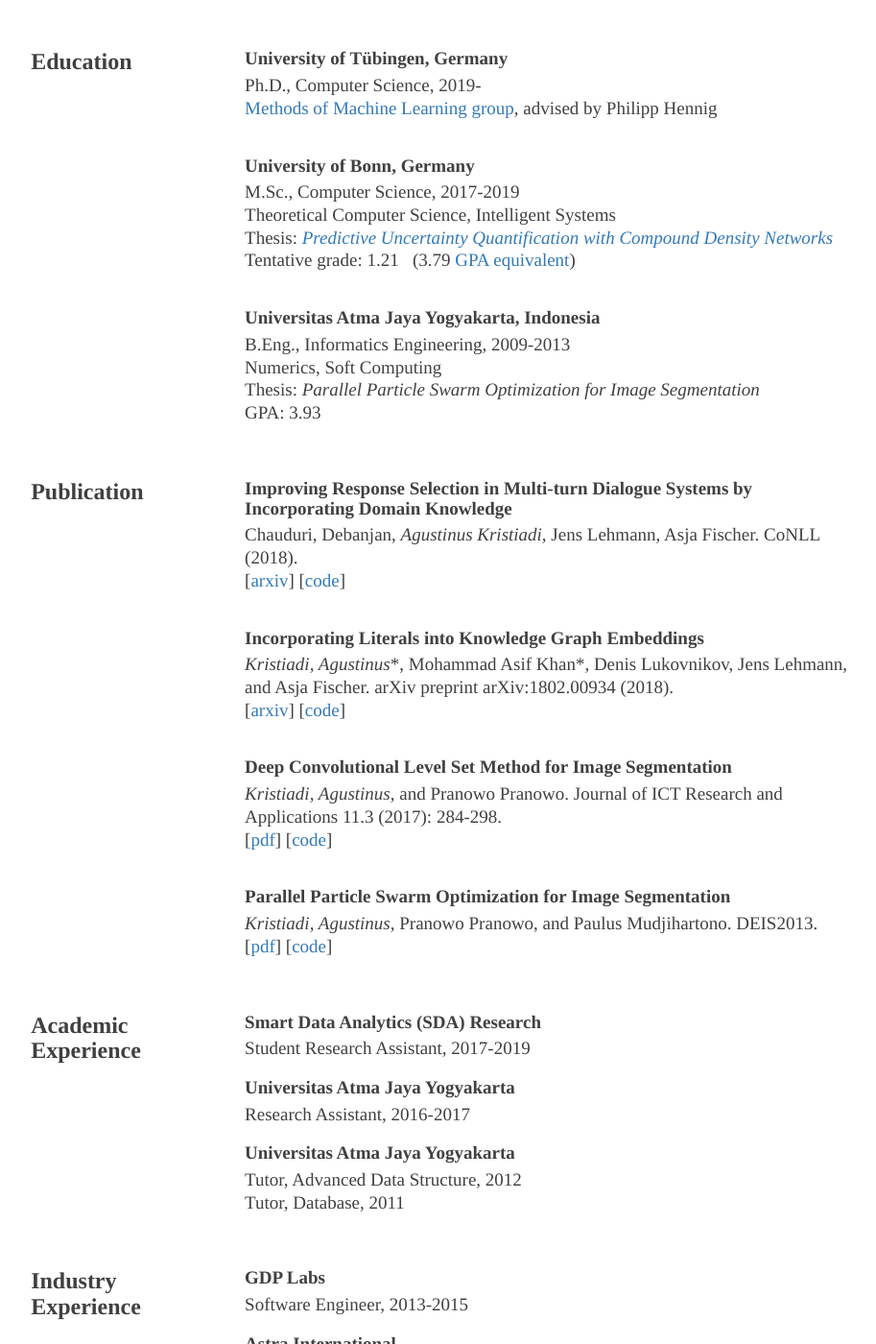
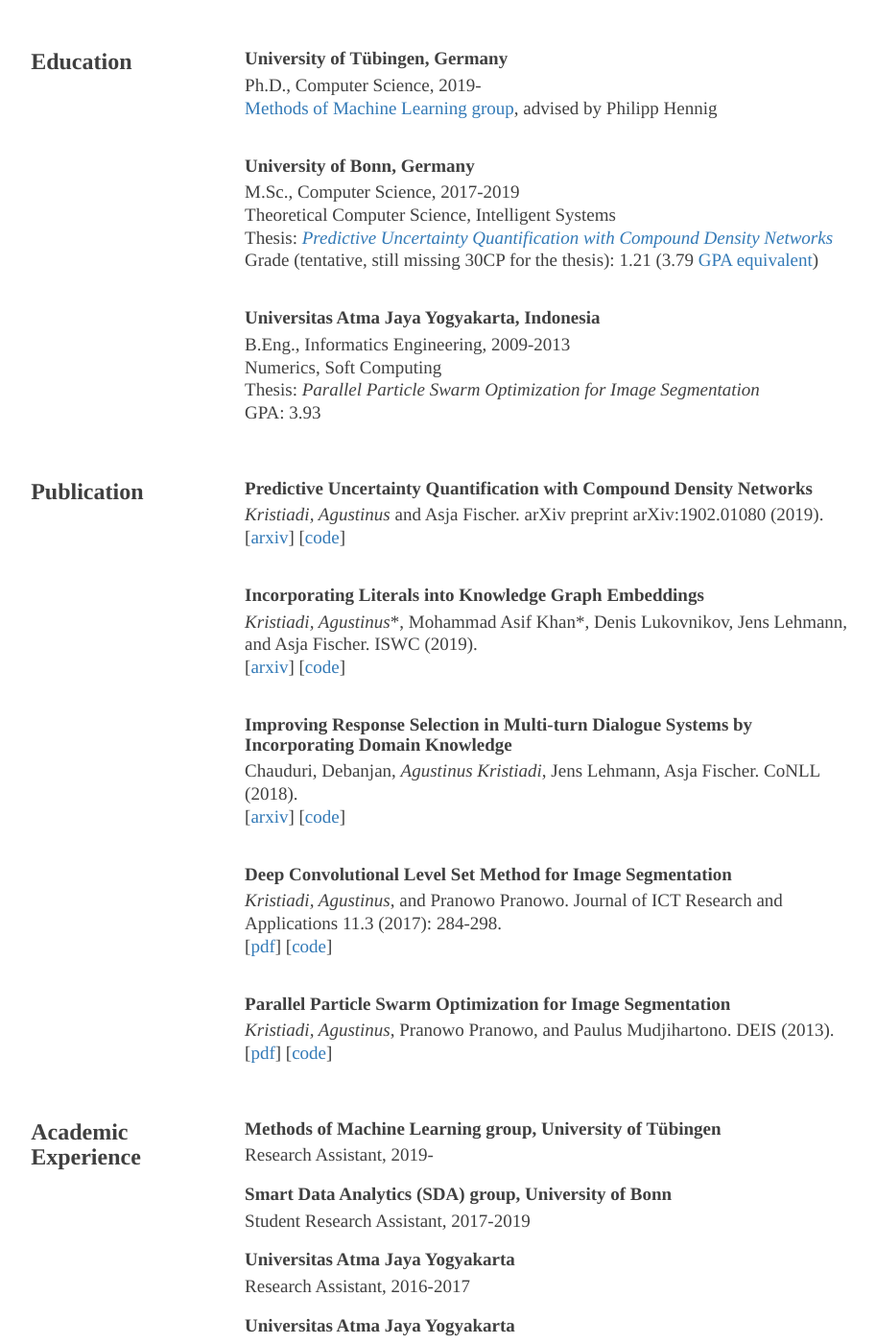
Before and after one commit to hsyodysseyjr/wiseodd0, a Jekyll site: the page built from about.html, in a window 1280 px wide and 1400 px high, scrolled down 476 px. Shown: the whole window at 96% size, without its empty margins (177-1090 px from the left). Built offline with Jekyll 4.4.1, drawn with Linux system fonts in a browser that asks for light colours; nearby versions of some CDN libraries; formulas are drawn with MathJax 3; some of the changed text lies outside the part shown.

Commit message:
Update about

```diff
--- a/about.html
+++ b/about.html
@@ -34,10 +34,10 @@ header-img: "img/about-bg.jpg"
     <div class="row">
         <div class="col-md-3"><h3>Interest</h3></div>
         <div class="col-md-9">
-            <div>Geometry</div>
-            <div>Optimization</div>
-            <div>Natural gradient</div>
-            <div>Bayesian inference</div>
+            <div>Riemannian Geometry</div>
+            <div>Adversarial Examples</div>
+            <div>Natural Gradient</div>
+            <div>Bayesian Inference</div>
         </div>
     </div>
 
@@ -55,7 +55,7 @@ header-img: "img/about-bg.jpg"
             <div>M.Sc., Computer Science, 2017-2019</div>
             <div>Theoretical Computer Science, Intelligent Systems</div>
             <div>Thesis: <i><a href="/files/cdn_master_thesis.pdf">Predictive Uncertainty Quantification with Compound Density Networks</a></i></div>
-            <div>Tentative grade: 1.21 &nbsp (3.79 <a href="https://en.wikipedia.org/wiki/Academic_grading_in_Germany#Overview">GPA equivalent</a>)</div>
+            <div>Grade (tentative, still missing 30CP for the thesis): 1.21 (3.79 <a href="https://en.wikipedia.org/wiki/Academic_grading_in_Germany#Overview">GPA equivalent</a>)</div>
 
             <div class="row" style="padding-bottom: 2em"></div>
 
@@ -70,21 +70,30 @@ header-img: "img/about-bg.jpg"
     <div class="row" style="padding-top: 3em;">
         <div class="col-md-3"><h3>Publication</h3></div>
         <div class="col-md-9">
+            <h4>Predictive Uncertainty Quantification with Compound Density Networks</h4>
+            <div>
+                <i>Kristiadi, Agustinus</i> and Asja Fischer. arXiv preprint arXiv:1902.01080 (2019).
+            </div>
+                [<a href="https://arxiv.org/abs/1902.01080">arxiv</a>]
+                [<a href="https://github.com/wiseodd/compound-density-networks">code</a>]
+
+            <div class="row" style="padding-bottom: 2em"></div>
+
+            <h4>Incorporating Literals into Knowledge Graph Embeddings</h4>
+            <div>
+              <i>Kristiadi, Agustinus</i>*, Mohammad Asif Khan*, Denis Lukovnikov, Jens Lehmann, and Asja Fischer. ISWC (2019).
+            </div>
+                [<a href="https://arxiv.org/abs/1802.00934">arxiv</a>]
+                [<a href="https://github.com/SmartDataAnalytics/LiteralE">code</a>]
+
+            <div class="row" style="padding-bottom: 2em"></div>
+
             <h4>Improving Response Selection in Multi-turn Dialogue Systems by Incorporating Domain Knowledge</h4>
             <div>
               Chauduri, Debanjan, <i>Agustinus Kristiadi</i>, Jens Lehmann, Asja Fischer. CoNLL (2018).
             </div>
                 [<a href="https://arxiv.org/abs/1809.03194">arxiv</a>]
                 [<a href="https://github.com/SmartDataAnalytics/AK-DE-biGRU">code</a>]
-
-            <div class="row" style="padding-bottom: 2em"></div>
-
-            <h4>Incorporating Literals into Knowledge Graph Embeddings</h4>
-            <div>
-              <i>Kristiadi, Agustinus</i>*, Mohammad Asif Khan*, Denis Lukovnikov, Jens Lehmann, and Asja Fischer. arXiv preprint arXiv:1802.00934 (2018).
-            </div>
-                [<a href="https://arxiv.org/abs/1802.00934">arxiv</a>]
-                [<a href="https://github.com/SmartDataAnalytics/LiteralE">code</a>]
 
             <div class="row" style="padding-bottom: 2em"></div>
 
@@ -99,7 +108,7 @@ header-img: "img/about-bg.jpg"
 
             <h4>Parallel Particle Swarm Optimization for Image Segmentation</h4>
             <div>
-              <i>Kristiadi, Agustinus</i>, Pranowo Pranowo, and Paulus Mudjihartono. DEIS2013.
+              <i>Kristiadi, Agustinus</i>, Pranowo Pranowo, and Paulus Mudjihartono. DEIS (2013).
             </div>
             [<a href="http://sdiwc.net/digital-library/web-admin/upload-pdf/00000491.pdf">pdf</a>]
             [<a href="https://github.com/wiseodd/swarm-image-segmenter">code</a>]
@@ -109,7 +118,12 @@ header-img: "img/about-bg.jpg"
     <div class="row" style="padding-top: 3em;">
         <div class="col-md-3"><h3>Academic Experience</h3></div>
         <div class="col-md-9">
-            <h4>Smart Data Analytics (SDA) Research</h4>
+            <h4>Methods of Machine Learning group, University of Tübingen</h4>
+            <div>Research Assistant, 2019-</div>
+
+            <div class="row" style="padding-bottom: 1em"></div>
+
+            <h4>Smart Data Analytics (SDA) group, University of Bonn</h4>
             <div>Student Research Assistant, 2017-2019</div>
 
             <div class="row" style="padding-bottom: 1em"></div>
```
